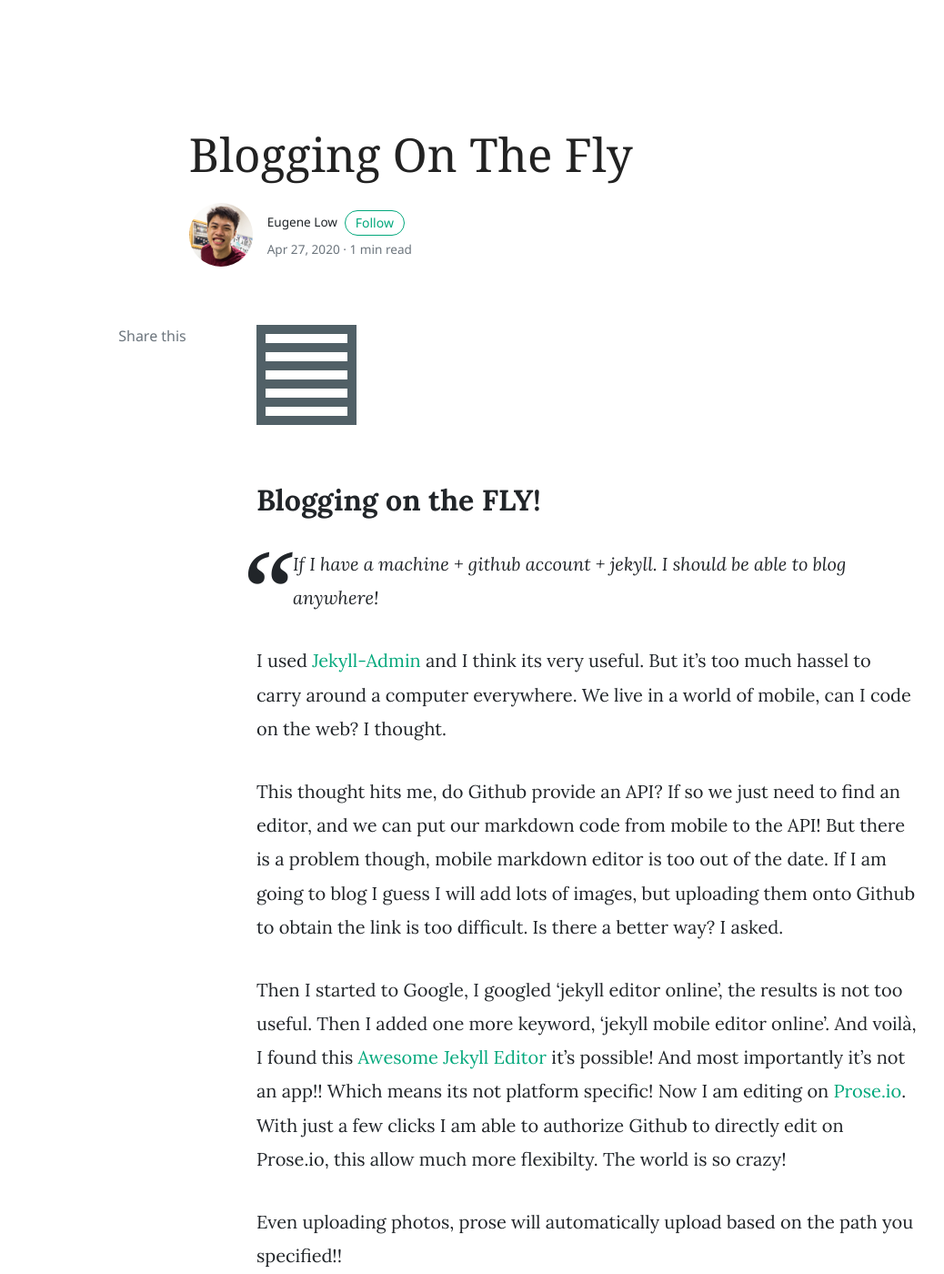
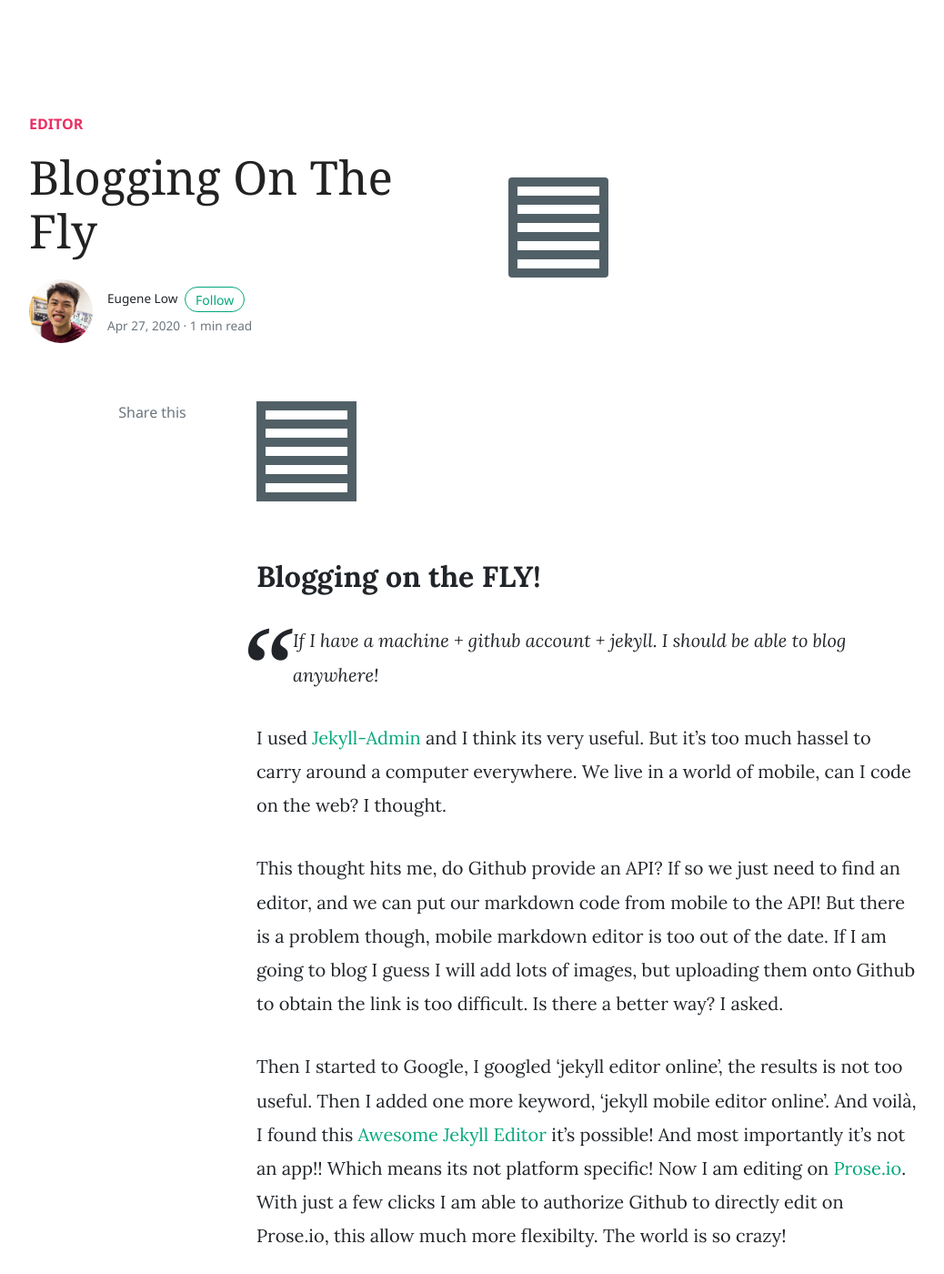
Before and after one commit to lowzhao/lowzhao, a Jekyll site: the page built from _posts/2020-04-27-blogging-on-the-fly.md, in a window 1280 px wide and 1400 px high. Shown: the whole window at 91% size, without its empty margins (88-1126 px from the left). Built offline with Jekyll 4.4.1, drawn with Linux system fonts in a browser that asks for light colours; nearby versions of some CDN libraries; comment, search, counter and statistics services are not loaded.

Commit message:
Update 2020-04-27-blogging-on-the-fly.md

```diff
--- a/_posts/2020-04-27-blogging-on-the-fly.md
+++ b/_posts/2020-04-27-blogging-on-the-fly.md
@@ -1,5 +1,10 @@
 ---
 published: true
+layout: post
+author: eugene
+categories: editor
+tags: featured
+image: assets/images/prose.gif
 ---
 ![prose.gif]({{site.baseurl}}/assets/images/prose.gif)
 
```
